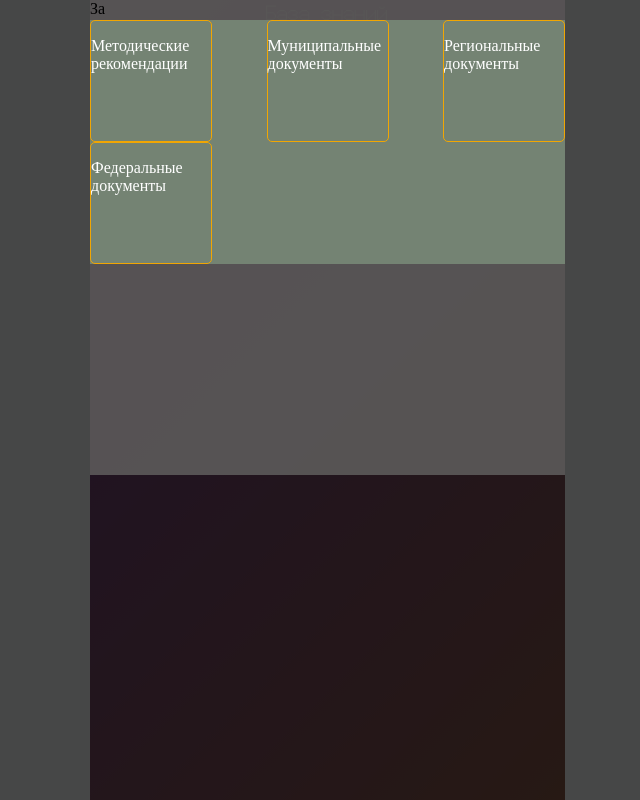
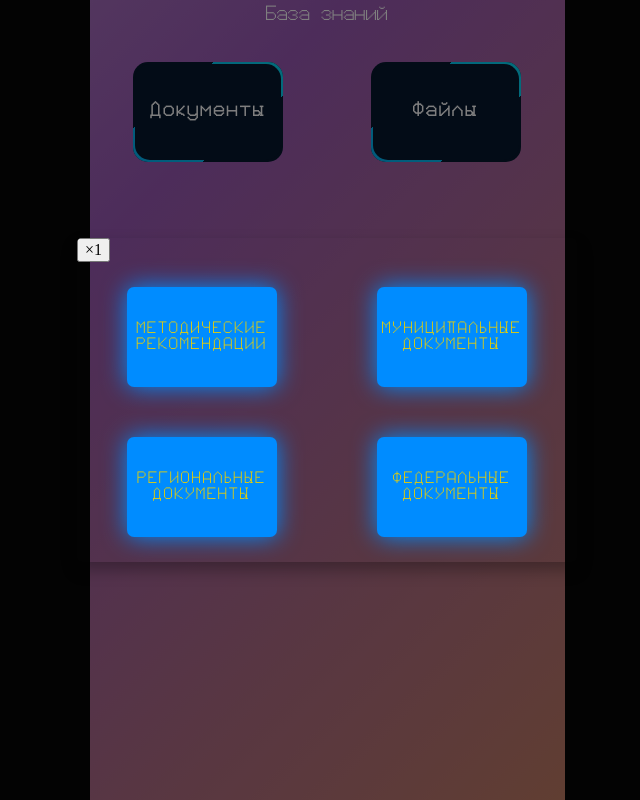
Before and after one commit to pirss93d/KATI, a plain HTML site: page index.html in a window 1280 px wide. Both pictures are taken after a click on the element "Документы". Shown: the top 800 px of the page, without its empty margins (313-953 px from the left). Drawn offline with Linux system fonts and the light colour scheme; files whose address does not match are found by name.

Commit message:
file_style-fix_3

```diff
--- a/app.js
+++ b/app.js
@@ -1,23 +1,26 @@
-const trigger = document.querySelector("#card_1");
-const modalBg = document.querySelector(".modalBackground");
-const modalClose = document.querySelector(".modalClose");
-const body = document.body;
-// Открытие
+const modal = document.getElementById("modal");
+const openBtn = document.getElementById("card_1"); //Кнопка (Документы)
+const closeBtn = document.getElementById("closeModal");
 
-trigger.addEventListener("click", () => {
-  modalBg.style.display = "block";
-  body.style.overflow = "hidden";
-});
-// Закрытие по крестику или фону
-modalClose.addEventListener("click", () => {
-  modalBg.style.display = "none";
-  body.style.overflow = "";
-});
-modalBg.addEventListener("click", (e) => {
-  if (e.target === modalBg) {
-    modalBg.style.display = "none";
-    body.style.overflow = "";
+openBtn.onclick = () => modal.classList.add("active");
+closeBtn.onclick = () => modal.classList.remove("active");
+
+modal.onclick = (e) => {
+  if (e.target === modal) modal.classList.remove("active");
+};
+
+document.onkeydown = (e) => {
+  if (e.key === "Escape" && modal.classList.contains("active")) {
+    modal.classList.remove("active");
   }
-});
+};
+
+// Блокировка скролла body
+function lockScroll() {
+  document.body.style.overflow = modal.classList.contains("active")
+    ? "hidden"
+    : "";
+}
+modal.addEventListener("transitionend", lockScroll);
 
 console.log("Скрипт на открытие окна загружен!!!");
--- a/index.html
+++ b/index.html
@@ -1,5 +1,5 @@
 <!doctype html>
-<html lang="en">
+<html lang="ru">
   <head>
     <meta charset="UTF-8" />
     <meta name="viewport" content="width=device-width, initial-scale=1.0" />
@@ -18,21 +18,20 @@
             <h4>Файлы</h4>
           </div>
         </div>
-        <div class="modalBackground">
-          <div class="modalActive">
-            <div class="modalClose">За</div>
-            <div class="modalWindow">
-              <div class="modal_document">
-                <p class="heading">Методические рекомендации</p>
-              </div>
-              <div class="modal_document">
-                <p class="heading">Муниципальные документы</p>
-              </div>
-              <div class="modal_document">
-                <p class="heading">Региональные документы</p>
-              </div>
-              <div class="modal_document">
-                <p class="heading">Федеральные документы</p>
+        <div id="modal" class="modal">
+          <div class="modal-dialog">
+            <div class="modal-content">
+              <button id="closeModal">&times;1</button>
+
+              <div class="modal-body">
+                <div class="modal_block-one">
+                  <div class="modal_One">Методические рекомендации</div>
+                  <div class="modal_Two">Муниципальные документы</div>
+                </div>
+                <div class="modal_block-two">
+                  <div class="modal_Three">Региональные документы</div>
+                  <div class="modal_Four">Федеральные документы</div>
+                </div>
               </div>
             </div>
           </div>
--- a/style.css
+++ b/style.css
@@ -363,13 +363,16 @@
 }
 
 /* $$#@!@#@!#! */
-
 body {
-  background-color: rgb(70, 71, 71);
+  background-color: #070707;
 }
 
+.main {
+  margin: 0 auto;
+  max-width: 475px;
+}
 .main_block-one {
-  margin: 0 auto;
+  /* margin: 0 auto 0 auto; */
   display: flex;
   flex-direction: column;
   flex-wrap: wrap;
@@ -394,6 +397,7 @@
 .block_one-card {
   display: flex;
   justify-content: space-around;
+  margin-top: 40px;
   max-width: 475px;
   height: 96px;
 }
@@ -457,34 +461,48 @@
 }
 
 .main_logo {
-  margin: 10px auto;
+  margin: 10px auto 0 auto;
   color: #fff;
   font-family: "digital";
   font-size: 10px;
   font-weight: 400;
 }
 
-/* MODAL  */
-.modalBackground {
+/* 21231321 */
+
+.modal {
   display: none;
-  background: rgba(0, 0, 0, 0.8);
   position: fixed;
-  width: 475px;
-  height: 100%;
-  z-index: 1;
-  cursor: pointer;
+  top: 0;
+  left: 0;
+  right: 0;
+  bottom: 0;
+  background: rgba(0, 0, 0, 0.5);
+  z-index: 1050;
+  opacity: 0;
+  transition: opacity 0.3s;
 }
-.modalActive {
-  position: absolute;
-  max-width: 475px;
-  height: 475px;
-  /* top: calc(50% - 250px);
-  left: calc(50% - 175px); */
 
-  background-color: rgba(92, 90, 90, 0.9);
+.modal.active {
+  display: flex;
+  align-items: center;
+  justify-content: center;
+  opacity: 1;
+}
+
+.modal-dialog {
+  max-width: 90vw;
+  max-height: 90vh;
+  margin: 1.75rem auto;
+  width: 500px;
+}
+
+.modal-content {
+  /* background: white; */
+  border-radius: 0.3rem;
+  box-shadow: 0 0.5rem 1rem rgba(0, 0, 0, 0.3);
+  overflow: auto;
   animation: fadeInScale 0.5s forwards;
-
-  /* padding: 40px 20px; */
 }
 @keyframes fadeInScale {
   from {
@@ -496,33 +514,111 @@
     transform: scale(1) translateY(0);
   }
 }
-.modalClose {
-  width: 20px;
-  height: 20px;
-  cursor: pointer;
+
+@media (max-width: 576px) {
+  .modal-dialog {
+    width: 95vw;
+    margin: 1rem;
+  }
 }
 
-.modalWindow {
-  max-width: 100%;
-  max-height: 475px;
-  background-color: #748373;
+@media (min-width: 576px) {
+  .modal-dialog {
+    max-width: 500px;
+  }
+}
+
+/* MODAL Style */
+
+.modal-body {
   display: flex;
   flex-wrap: wrap;
-  justify-content: space-between;
-}
-/* MODAL End */
-
-/* Modal Document */
-.modal_document {
-  border: 1px solid #f1a603;
-  color: #fff;
-  width: 120px;
-  height: 120px;
-  cursor: pointer;
-  border-radius: 5px;
-}
-.modal_document:hover {
-  opacity: 0.5;
+  align-items: center;
+  width: 100%;
+  height: 300px;
 }
 
-/* End Modal Document */
+.modal_block-one {
+  display: flex;
+  justify-content: space-around;
+  width: 100%;
+  height: 100px;
+}
+.modal_block-two {
+  display: flex;
+  justify-content: space-around;
+  width: 100%;
+  height: 100px;
+}
+/* .modal_One {
+  width: 150px;
+  height: 100px;
+  background: #07182e;
+  position: relative;
+  display: flex;
+  place-content: center;
+  place-items: center;
+  overflow: hidden;
+  border-radius: 15px;
+} */
+.modal_One,
+.modal_Two,
+.modal_Three,
+.modal_Four {
+  display: flex;
+  flex-wrap: wrap;
+  justify-content: center;
+  align-items: center;
+  text-align: center;
+  width: 150px;
+  font-family: "digital";
+  /* padding: 10px 20px; */
+  border: none;
+
+  font-size: 8px;
+  color: #e4ce0a;
+  border-radius: 7px;
+  letter-spacing: 2px;
+  font-weight: 200;
+  text-transform: uppercase;
+  transition: 0.2s;
+  transition-property: box-shadow;
+  cursor: pointer;
+  line-height: normal;
+}
+
+.modal_One,
+.modal_Two,
+.modal_Three,
+.modal_Four {
+  background: rgb(0, 140, 255);
+  box-shadow: 0 0 25px rgb(0, 140, 255);
+}
+.modal_One:hover {
+  box-shadow:
+    0 0 5px rgb(0, 140, 255),
+    0 0 25px rgb(0, 140, 255),
+    0 0 50px rgb(0, 140, 255),
+    0 0 100px rgb(0, 140, 255);
+}
+.modal_Two:hover {
+  box-shadow:
+    0 0 5px rgb(0, 140, 255),
+    0 0 25px rgb(0, 140, 255),
+    0 0 50px rgb(0, 140, 255),
+    0 0 100px rgb(0, 140, 255);
+}
+.modal_Three:hover {
+  box-shadow:
+    0 0 5px rgb(0, 140, 255),
+    0 0 25px rgb(0, 140, 255),
+    0 0 50px rgb(0, 140, 255),
+    0 0 100px rgb(0, 140, 255);
+}
+.modal_Four:hover {
+  box-shadow:
+    0 0 5px rgb(0, 140, 255),
+    0 0 25px rgb(0, 140, 255),
+    0 0 50px rgb(0, 140, 255),
+    0 0 100px rgb(0, 140, 255);
+}
```
